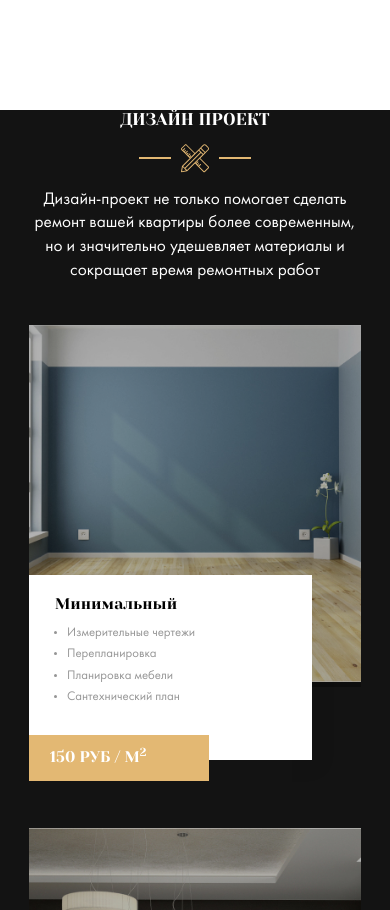
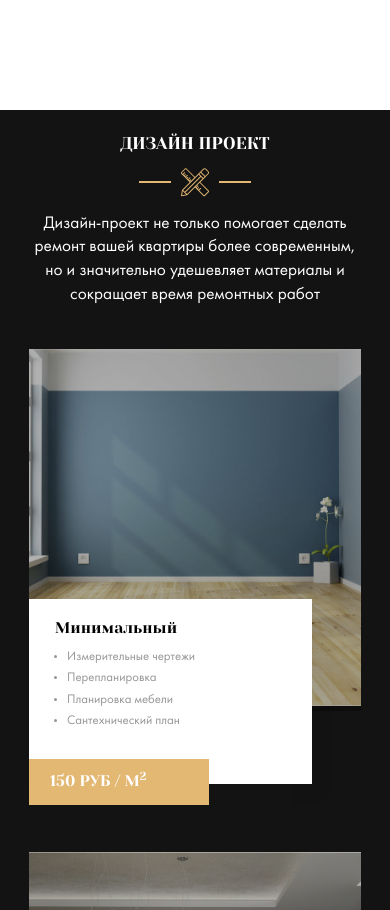
Before and after one commit to NurgalievMarsil/repair, a website: page index.html in a window 390 px wide. Shown: the part 2841-3751 px from the top of the page. Drawn offline with Linux system fonts and the light colour scheme; files whose address does not match are found by name.

Commit message:
feat: padding

```diff
--- a/sass/_media.sass
+++ b/sass/_media.sass
@@ -27,6 +27,7 @@
       background-color: $dark
       &__heading
         color: $light
+        padding-top: 2rem
     &__card
       margin-bottom: 5rem
   .card
```
Also changed, not shown: css/style.css.
